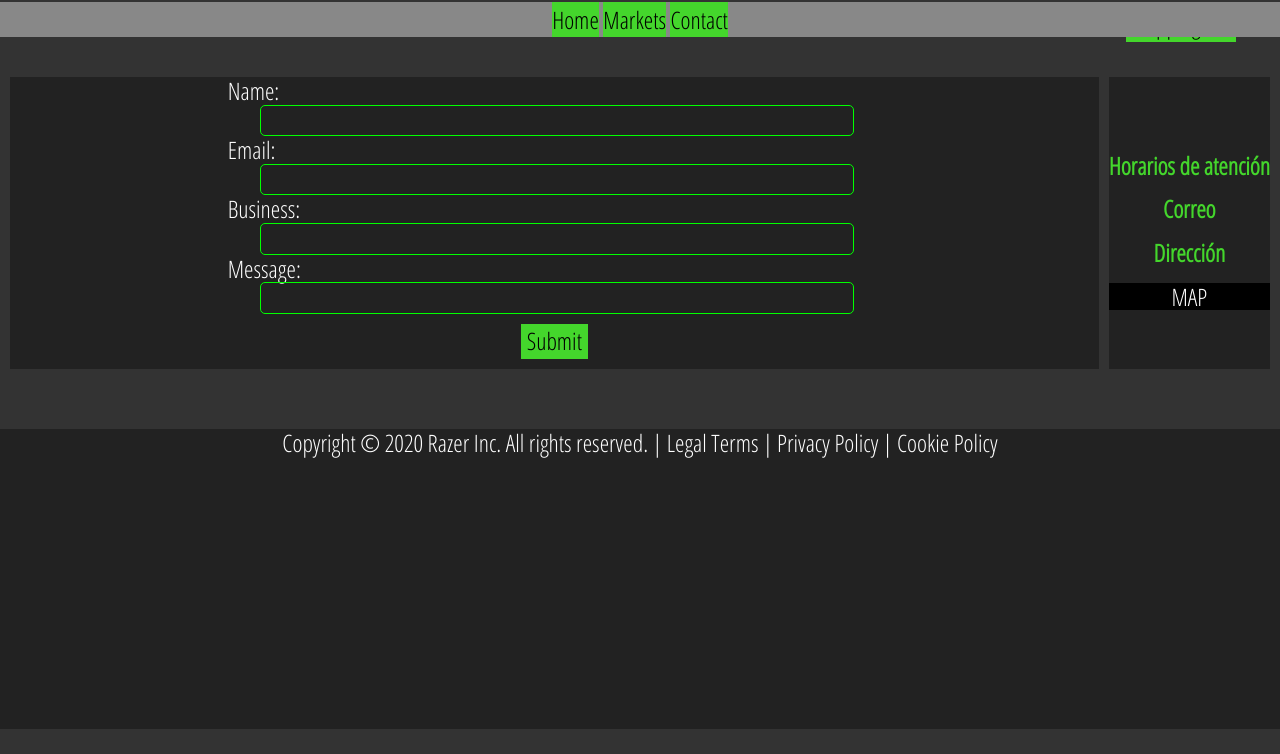
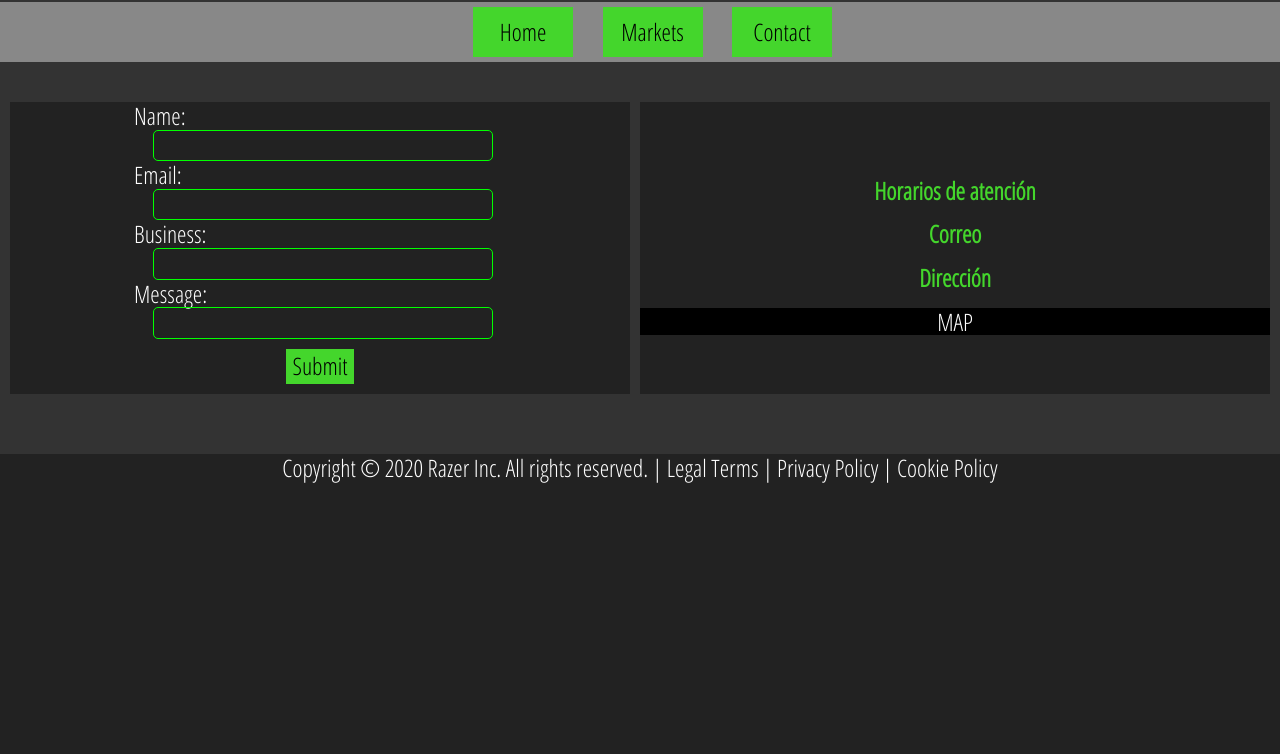
Before and after one commit to MoscosoMaximiliano/TPO1, a plain HTML site: page contact.html in a window 1280 px wide. Shown: the part 68-822 px from the top of the page. Before the commit the page ends 800 px from the top, so only its background shows below. Drawn offline with nearby package versions, Linux system fonts and the light colour scheme.

Commit message:
changes on style

```diff
--- a/style.css
+++ b/style.css
@@ -27,16 +27,16 @@ html {
 
 }
 
-button {
+button, input[type="submit"] {
     border: none;
     width: auto;
     height: 35px;
     background-color: var(--opaque-green);
     color: var(--black);
-    transition: all .5s ease;
+    transition: all .2s ease;
 }
 
-button:hover {
+button:hover, input[type="submit"]:hover {
     background-color: var(--black);
     color: var(--white);
 }
@@ -56,7 +56,8 @@ button:hover {
     background: var(--gray-black);
     border: 1px solid var(--green);
     text-align: center;
-    margin-left: 20%;
+    margin-left: 25%;
+    margin-right: 5%;
 }
 
 .left {
@@ -91,6 +92,14 @@ button:hover {
     background: var(--gray);
 
     margin-bottom: 30px;
+}
+
+.menu button {
+    height: 50px;
+    width: 100px;
+    margin-left: 25px;
+    margin-bottom: 5px;
+    margin-top: 5px;
 }
 
 
@@ -235,7 +244,7 @@ div.market {
 
 .contact-container {
     display: grid;
-    grid-template-columns: auto auto;
+    grid-template-columns: 50% 50%;
 }
 
 .form {
@@ -266,18 +275,8 @@ input[type="text"], input[type="email"] {
 input[type="submit"] {
     margin-top: 10px;
     margin-bottom: 10px;
-    border: none;
-    width: auto;
-    height: 35px;
-    background-color: var(--opaque-green);
-    color: var(--black);
-    transition: all .5s ease;
 }
 
-input[type="submit"]:hover {
-    background-color: var(--black);
-    color: var(--white);
-}
 
 .map {
     margin: 10px 10px 10px 0;
```
